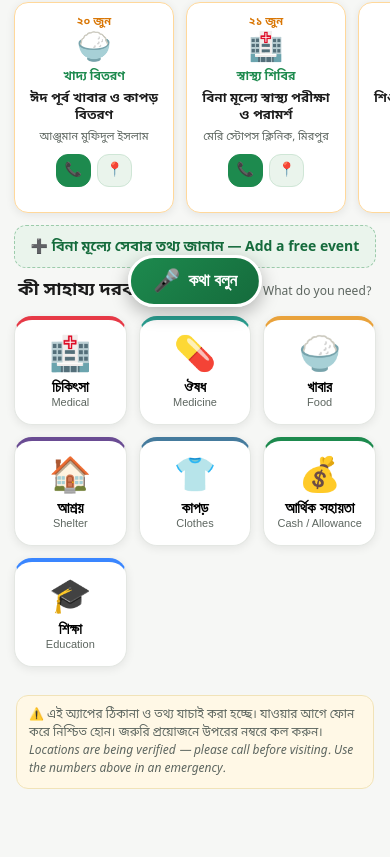
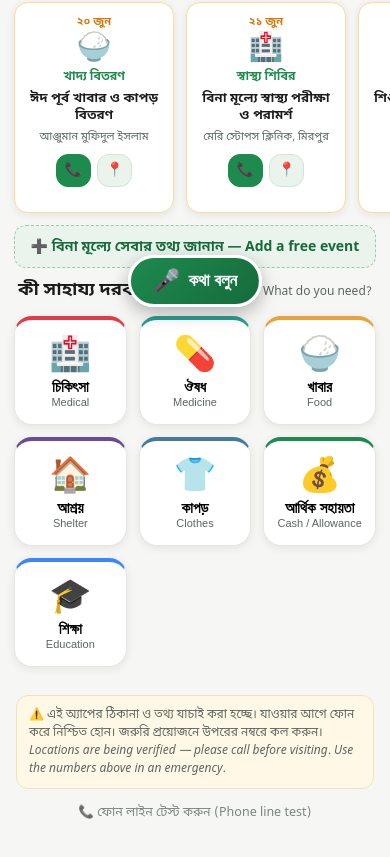
Before and after one commit to TareqNaushad/mirpur-help, a Next.js app: page / in a window 390 px wide. Shown: the part 521-1378 px from the top of the page. Built offline with nearby package versions, Linux system fonts and the light colour scheme.

Commit message:
Add discreet phone-line test link on home screen
Co-Authored-By: Claude Opus 4.8 <noreply@anthropic.com>

```diff
--- a/app/globals.css
+++ b/app/globals.css
@@ -160,6 +160,20 @@ body {
   border: 1px dashed #9ccbab;
   border-radius: 12px;
   text-decoration: none;
+}
+
+/* ---------- Test-call link (discreet) ---------- */
+.test-link {
+  display: block;
+  text-align: center;
+  margin: 14px 16px 0;
+  font-size: 12.5px;
+  color: var(--muted);
+  text-decoration: none;
+  opacity: 0.8;
+}
+.test-link:active {
+  opacity: 1;
 }
 
 /* ---------- Offline banner ---------- */
--- a/app/page.js
+++ b/app/page.js
@@ -194,6 +194,10 @@ export default function Home() {
               numbers above in an emergency.
             </em>
           </div>
+
+          <Link href="/test-call" className="test-link">
+            📞 ফোন লাইন টেস্ট করুন (Phone line test)
+          </Link>
         </>
       )}
 
```
